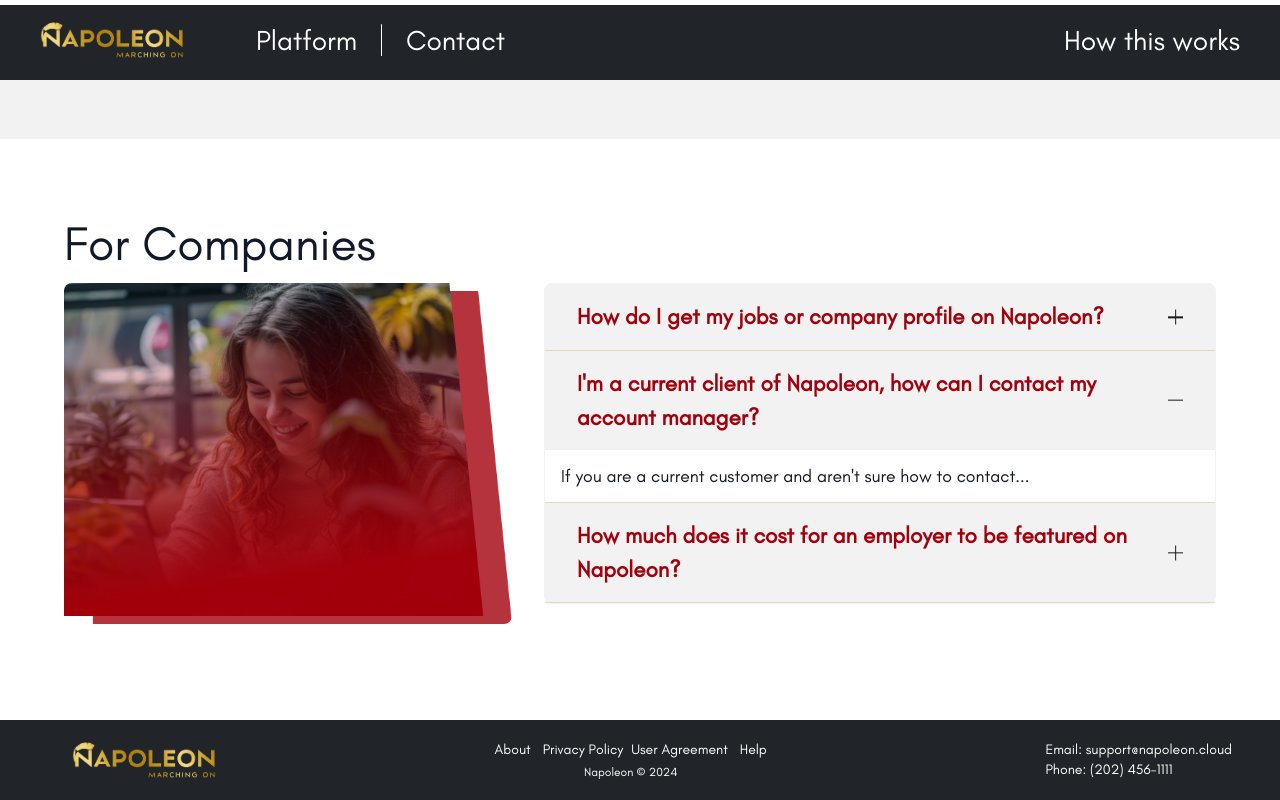
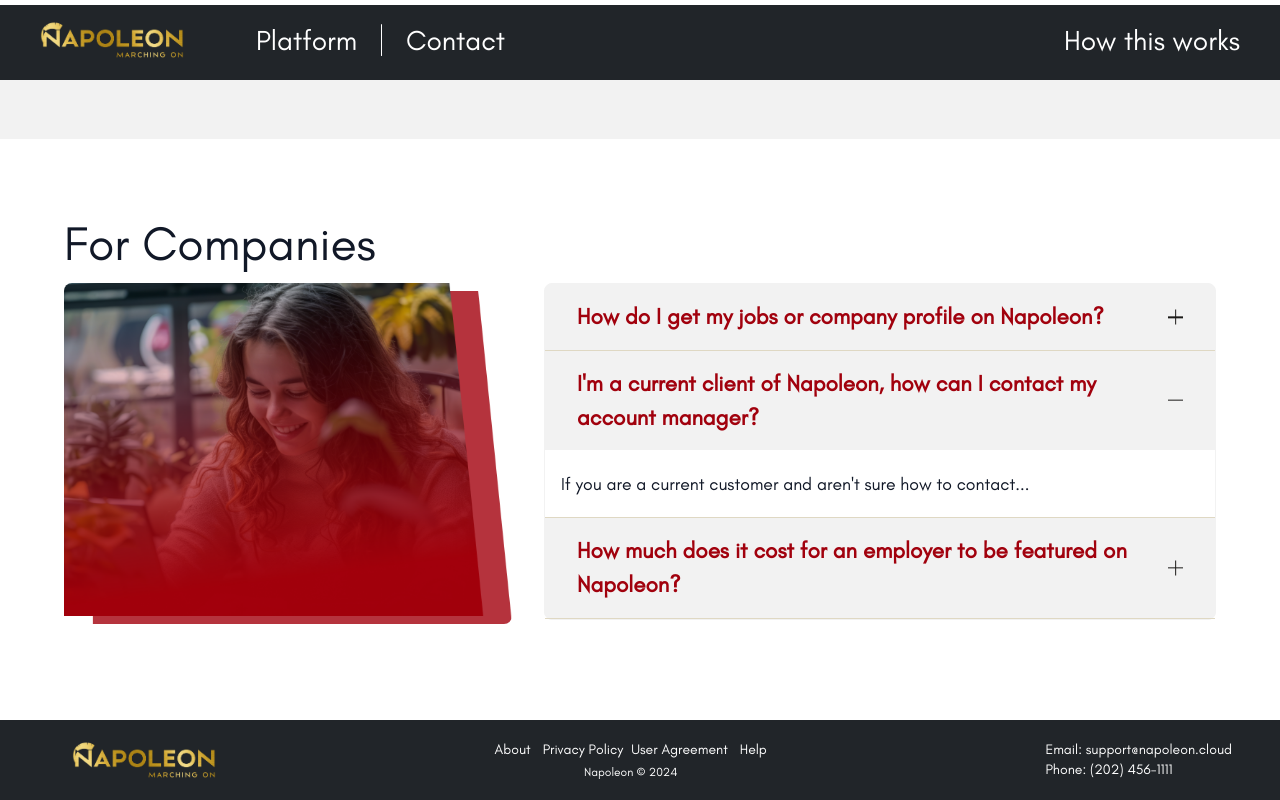
Before and after one commit to ecommercedev1112/Napoleon-landing, a Next.js app: page / in a window 1280 px wide. Both pictures are taken after a click on the button 880 px from the left and 3285 px from the top of the page. Shown: the part 2885-3685 px from the top of the page. Built offline with nearby package versions, Linux system fonts and the light colour scheme; grey boxes are pictures that could not be loaded.

Commit message:
acordion loose leading

```diff
--- a/src/app/components/faqs/index.tsx
+++ b/src/app/components/faqs/index.tsx
@@ -59,10 +59,7 @@
                   >
                     {faq.question}
                   </AccordionTrigger>
-                  <AccordionContent
-                    className="text-sm md:text-[1.1rem] font-light bg-background p-4"
-                    style={{ lineHeight: "2rem" }}
-                  >
+                  <AccordionContent className="text-md md:text-[1.1rem] font-light bg-background p-4">
                     {faq.answer}
                   </AccordionContent>
                 </AccordionItem>
--- a/src/components/ui/accordion.tsx
+++ b/src/components/ui/accordion.tsx
@@ -51,7 +51,7 @@
 >(({ className, children, ...props }, ref) => (
   <AccordionPrimitive.Content
     ref={ref}
-    className="overflow-hidden text-sm transition-all data-[state=closed]:animate-accordion-up data-[state=open]:animate-accordion-down"
+    className="overflow-hidden text-sm transition-all data-[state=closed]:animate-accordion-up data-[state=open]:animate-accordion-down leading-loose"
     {...props}
   >
     <div className={cn("pb-4 pt-0", className)}>{children}</div>
```
